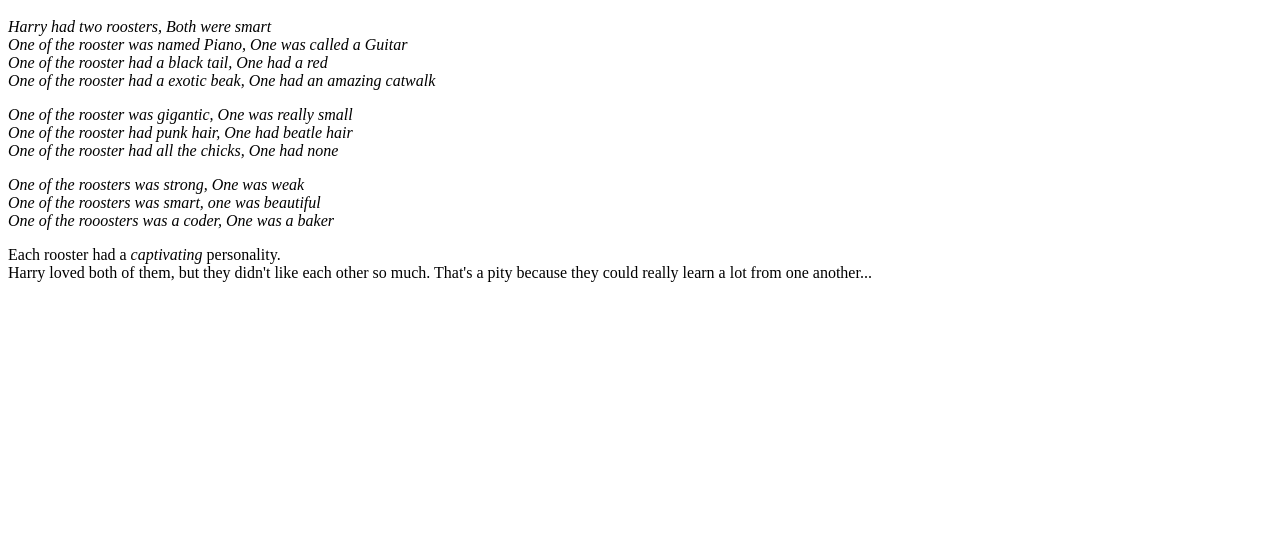
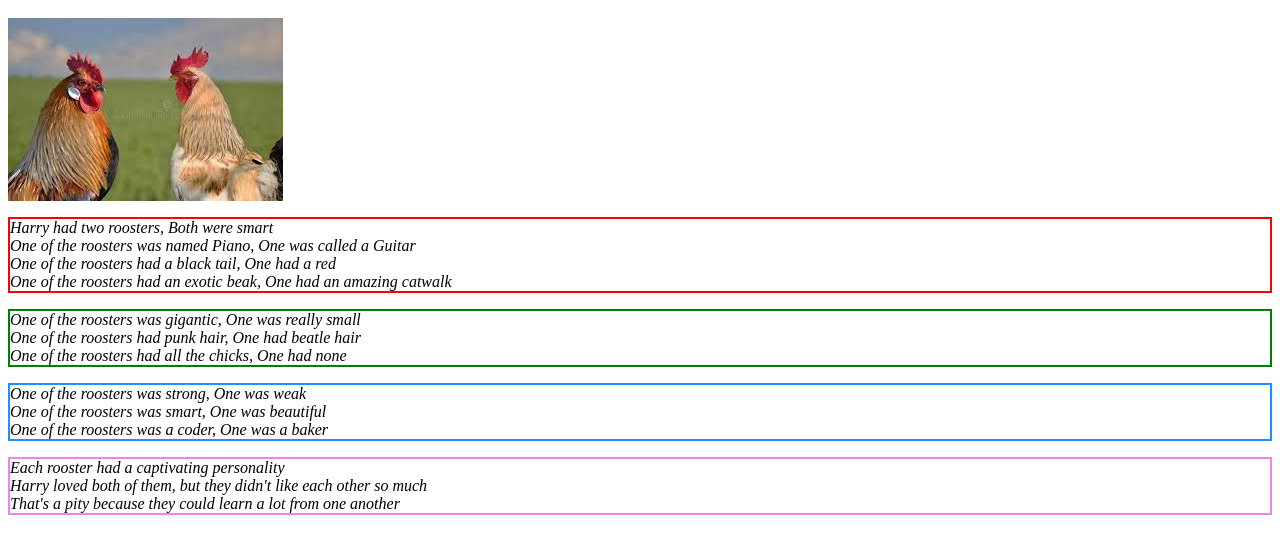
Before and after one commit to fawadrafique/exquisite-corpse-html, a plain HTML site: page index.html in a window 1280 px wide. Shown: the part 48-602 px from the top of the page. Drawn offline with Linux system fonts and the light colour scheme.

Commit message:
Made some spelling corrections and changed some format

```diff
--- a/index.html
+++ b/index.html
@@ -1,34 +1,41 @@
 <html>
 
-<body>
+<body margin:0 auto;>
 
     <h1>Roosters of Harry</h1>
-    <p>
-        <i>Harry had two roosters, Both were smart <br>
-            One of the rooster was named Piano, One was called a Guitar <br>
-            One of the rooster had a black tail, One had a red <br>
-            One of the rooster had a exotic beak, One had an amazing catwalk
+    <img src="roosters.jpg" alt="Roosters">
+    <p style="border:2px solid red;">
+        <i>
+            Harry had two roosters, Both were smart <br>
+            One of the roosters was named Piano, One was called a Guitar <br>
+            One of the roosters had a black tail, One had a red <br>
+            One of the roosters had an exotic beak, One had an amazing catwalk
         </i>
     </p>
 
-    <p>
+    <p style="border:2px solid green;">
         <i>
-            One of the rooster was gigantic, One was really small <br>
-            One of the rooster had punk hair, One had beatle hair <br>
-            One of the rooster had all the chicks, One had none
+            One of the roosters was gigantic, One was really small <br>
+            One of the roosters had punk hair, One had beatle hair <br>
+            One of the roosters had all the chicks, One had none
         </i>
     </p>
 
-    <p>
+    <p style="border:2px solid DodgerBlue;">
     	<i>
-		One of the roosters was strong, One was weak <br>
-		One of the roosters was smart, one was beautiful<br>
-		One of the rooosters was a coder, One was a baker
-	</i>
+            One of the roosters was strong, One was weak <br>
+            One of the roosters was smart, One was beautiful<br>
+            One of the roosters was a coder, One was a baker
+	    </i>
 	</p>
 
-    <p>Each rooster had a <em>captivating</em> personality.</br>
-    Harry loved both of them, but they didn't like each other so much. That's a pity because they could really learn a lot from one another...</p>
+    <p style="border:2px solid Violet;">
+        <i>
+            Each rooster had a captivating personality <br>
+            Harry loved both of them, but they didn't like each other so much <br>
+            That's a pity because they could learn a lot from one another
+        </i>
+    </p>
 
 </body>
 
```
Also changed, not shown: roosters.jpg (added).
